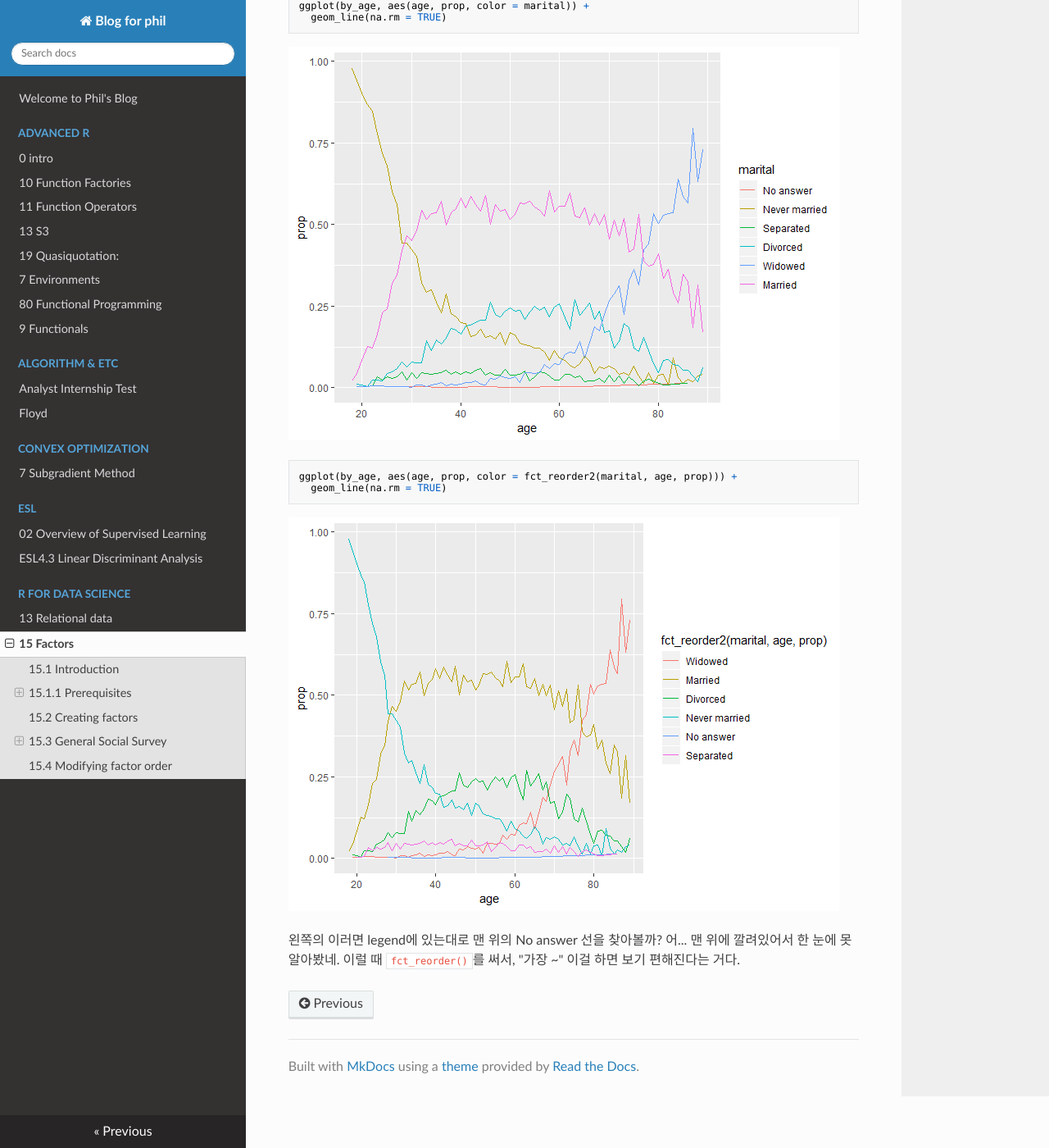
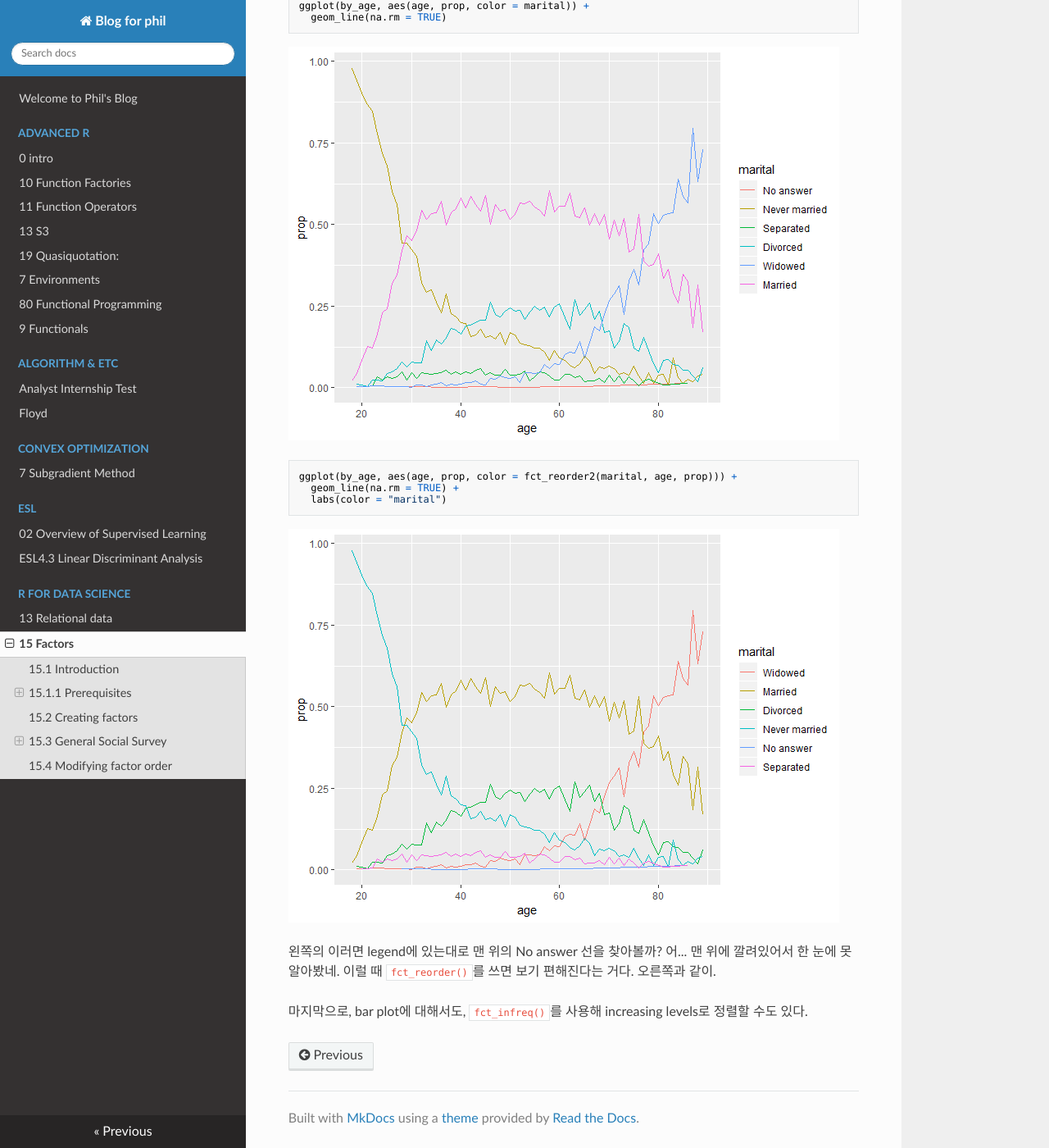
Before and after one commit to philyoun/portfolio, an MkDocs documentation site: the page built from docs/R for Data Science/15-Factors.md, in a window 1280 px wide and 1400 px high, scrolled down 8974 px. Shown: the whole window at 82% size. Built offline with MkDocs 1.6.1, drawn with Linux system fonts in a browser that asks for light colours; nearby versions of some CDN libraries; some of the changed text lies outside the part shown.

Commit message:
update 15 Factors

````diff
--- a/docs/R for Data Science/15-Factors.md
+++ b/docs/R for Data Science/15-Factors.md
@@ -305,9 +305,12 @@ ggplot(by_age, aes(age, prop, color = marital)) +
 
 ``` r
 ggplot(by_age, aes(age, prop, color = fct_reorder2(marital, age, prop))) +
-  geom_line(na.rm = TRUE)
+  geom_line(na.rm = TRUE) +
+  labs(color = "marital")
 ```
 
 ![](15-Factors_files/figure-markdown_github/unnamed-chunk-24-2.png)
 
-왼쪽의 이러면 legend에 있는대로 맨 위의 No answer 선을 찾아볼까? 어... 맨 위에 깔려있어서 한 눈에 못 알아봤네. 이럴 때 `fct_reorder()`를 써서, "가장 ~" 이걸 하면 보기 편해진다는 거다.
+왼쪽의 이러면 legend에 있는대로 맨 위의 No answer 선을 찾아볼까? 어... 맨 위에 깔려있어서 한 눈에 못 알아봤네. 이럴 때 `fct_reorder()`를 쓰면 보기 편해진다는 거다. 오른쪽과 같이.
+
+마지막으로, bar plot에 대해서도, `fct_infreq()`를 사용해 increasing levels로 정렬할 수도 있다.
````
Also changed, not shown: other parts of docs/R for Data Science/15-Factors.md (+1 -1 lines), docs/R for Data Science/15-Factors.Rmd (+6 -3 lines), docs/R for Data Science/15-Factors_files/figure-markdown_github/unnamed-chunk-24-2.png.
